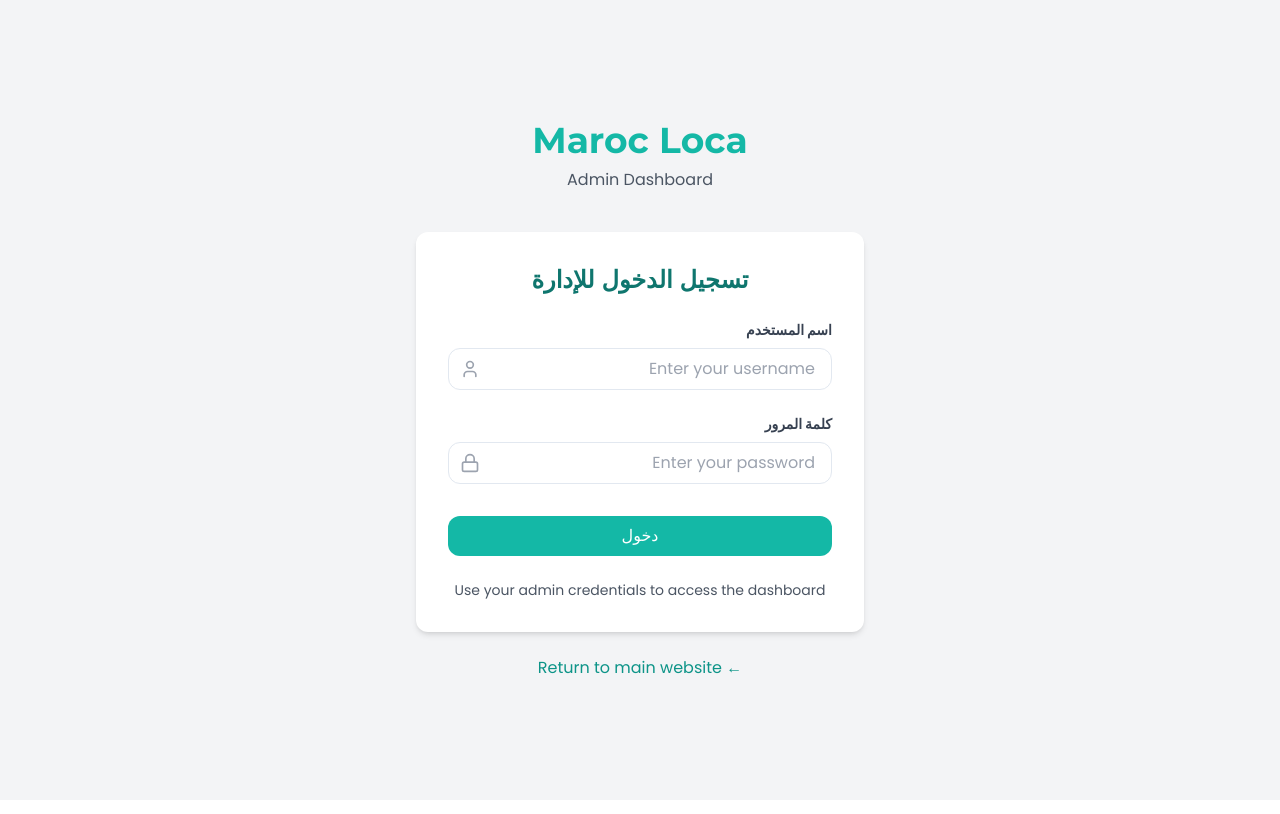
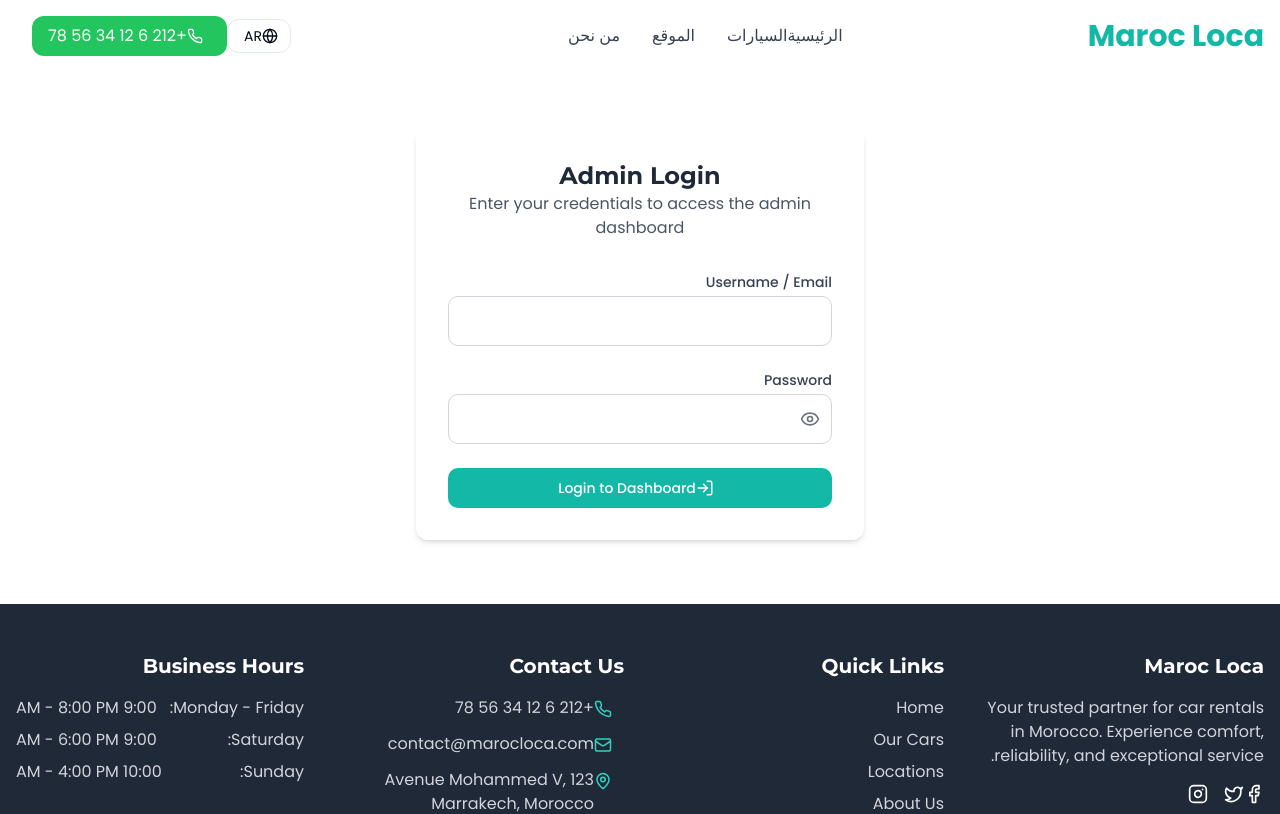
Before and after one commit to Ou319/maroc-loca-web, a React (Vite) app: page /admin-login in a window 1280 px wide. Shown: the top 814 px of the page. Built offline with nearby package versions, Linux system fonts and the light colour scheme.

Commit message:
Run SQL migrations
Apply the SQL migrations to the database.

```diff
--- a/src/pages/AdminLogin.tsx
+++ b/src/pages/AdminLogin.tsx
@@ -1,61 +1,82 @@
 
 import { useState } from "react";
 import { useNavigate } from "react-router-dom";
-import { useLanguage } from "@/contexts/LanguageContext";
+import { supabase } from "@/integrations/supabase/client";
 import { useToast } from "@/hooks/use-toast";
-import { Lock, User } from "lucide-react";
-import { supabase } from "@/integrations/supabase/client";
+import { Eye, EyeOff, LogIn } from "lucide-react";
+import { Button } from "@/components/ui/button";
+import Layout from "@/components/Layout";
 
 const AdminLogin = () => {
-  const { t } = useLanguage();
+  const navigate = useNavigate();
   const { toast } = useToast();
-  const navigate = useNavigate();
-  const [credentials, setCredentials] = useState({
+  const [isLoading, setIsLoading] = useState(false);
+  const [formData, setFormData] = useState({
     username: "",
     password: ""
   });
-  const [isLoading, setIsLoading] = useState(false);
+  const [showPassword, setShowPassword] = useState(false);
 
   const handleChange = (e: React.ChangeEvent<HTMLInputElement>) => {
     const { name, value } = e.target;
-    setCredentials(prev => ({ ...prev, [name]: value }));
+    setFormData(prev => ({ ...prev, [name]: value }));
+  };
+
+  const togglePasswordVisibility = () => {
+    setShowPassword(!showPassword);
   };
 
   const handleSubmit = async (e: React.FormEvent) => {
     e.preventDefault();
+
+    if (!formData.username || !formData.password) {
+      toast({
+        title: "Missing information",
+        description: "Please enter your username and password.",
+        variant: "destructive",
+      });
+      return;
+    }
+
     setIsLoading(true);
 
     try {
-      // Check admin credentials from the database
       const { data, error } = await supabase
         .from('admin_users')
         .select('*')
-        .eq('username', credentials.username)
-        .eq('password', credentials.password)
+        .eq('username', formData.username)
+        .eq('password', formData.password)
         .single();
 
-      if (error || !data) {
+      if (error) throw error;
+
+      if (data) {
+        // Store admin session in local storage
+        localStorage.setItem('admin_user', JSON.stringify({
+          id: data.id,
+          username: data.username,
+          isLoggedIn: true
+        }));
+
+        toast({
+          title: "Login successful",
+          description: "You are now logged in as admin.",
+        });
+
+        navigate('/admin');
+      } else {
         toast({
           title: "Login failed",
-          description: "Invalid username or password",
+          description: "Invalid username or password.",
           variant: "destructive",
-          duration: 3000,
         });
-      } else {
-        toast({
-          title: "Login successful",
-          description: "Welcome to the admin dashboard!",
-          duration: 3000,
-        });
-        navigate("/admin");
       }
     } catch (error) {
-      console.error("Login error:", error);
+      console.error("Error during login:", error);
       toast({
         title: "Login failed",
-        description: "There was an error processing your request",
+        description: "Invalid username or password.",
         variant: "destructive",
-        duration: 3000,
       });
     } finally {
       setIsLoading(false);
@@ -63,91 +84,78 @@ const AdminLogin = () => {
   };
 
   return (
-    <div className="min-h-screen flex items-center justify-center bg-gray-100 p-4">
-      <div className="w-full max-w-md">
-        <div className="text-center mb-10">
-          <h1 className="text-4xl font-bold text-teal-500 mb-2">Maroc Loca</h1>
-          <p className="text-gray-600">Admin Dashboard</p>
-        </div>
+    <Layout>
+      <div className="container mx-auto px-4 py-16">
+        <div className="max-w-md mx-auto bg-white rounded-xl shadow-md overflow-hidden p-8">
+          <div className="text-center mb-8">
+            <h1 className="text-2xl font-bold text-gray-800">Admin Login</h1>
+            <p className="text-gray-600">Enter your credentials to access the admin dashboard</p>
+          </div>
 
-        <div className="bg-white shadow-md rounded-xl p-8">
-          <h2 className="text-2xl font-bold mb-6 text-center text-teal-700">
-            {t("admin.login.title")}
-          </h2>
+          <form onSubmit={handleSubmit} className="space-y-6">
+            <div>
+              <label htmlFor="username" className="block text-sm font-medium text-gray-700 mb-1">
+                Username / Email
+              </label>
+              <input
+                type="text"
+                id="username"
+                name="username"
+                value={formData.username}
+                onChange={handleChange}
+                className="w-full p-3 border border-gray-300 rounded-md focus:outline-none focus:ring-2 focus:ring-teal-500"
+                required
+              />
+            </div>
 
-          <form onSubmit={handleSubmit}>
-            <div className="mb-6">
-              <label className="block text-gray-700 text-sm font-bold mb-2" htmlFor="username">
-                {t("admin.login.username")}
+            <div>
+              <label htmlFor="password" className="block text-sm font-medium text-gray-700 mb-1">
+                Password
               </label>
               <div className="relative">
-                <div className="absolute inset-y-0 left-0 flex items-center pl-3 pointer-events-none">
-                  <User className="h-5 w-5 text-gray-400" />
-                </div>
                 <input
-                  id="username"
-                  name="username"
-                  type="text"
-                  autoComplete="username"
+                  type={showPassword ? "text" : "password"}
+                  id="password"
+                  name="password"
+                  value={formData.password}
+                  onChange={handleChange}
+                  className="w-full p-3 border border-gray-300 rounded-md focus:outline-none focus:ring-2 focus:ring-teal-500"
                   required
-                  value={credentials.username}
-                  onChange={handleChange}
-                  className="pl-10 w-full px-4 py-2 border rounded-lg focus:outline-none focus:ring-2 focus:ring-teal-500"
-                  placeholder="Enter your username"
                 />
+                <button
+                  type="button"
+                  onClick={togglePasswordVisibility}
+                  className="absolute right-3 top-1/2 -translate-y-1/2 text-gray-500 hover:text-gray-700"
+                >
+                  {showPassword ? <EyeOff size={20} /> : <Eye size={20} />}
+                </button>
               </div>
             </div>
 
-            <div className="mb-8">
-              <label className="block text-gray-700 text-sm font-bold mb-2" htmlFor="password">
-                {t("admin.login.password")}
-              </label>
-              <div className="relative">
-                <div className="absolute inset-y-0 left-0 flex items-center pl-3 pointer-events-none">
-                  <Lock className="h-5 w-5 text-gray-400" />
-                </div>
-                <input
-                  id="password"
-                  name="password"
-                  type="password"
-                  autoComplete="current-password"
-                  required
-                  value={credentials.password}
-                  onChange={handleChange}
-                  className="pl-10 w-full px-4 py-2 border rounded-lg focus:outline-none focus:ring-2 focus:ring-teal-500"
-                  placeholder="Enter your password"
-                />
-              </div>
-            </div>
-
-            <button
+            <Button
               type="submit"
+              className="w-full py-3 flex items-center justify-center"
               disabled={isLoading}
-              className={`w-full bg-teal-500 text-white py-2 px-4 rounded-lg hover:bg-teal-600 transition-colors ${
-                isLoading ? "opacity-70 cursor-not-allowed" : ""
-              }`}
             >
-              {isLoading ? "Logging in..." : t("admin.login.submit")}
-            </button>
+              {isLoading ? (
+                <span className="flex items-center">
+                  <svg className="animate-spin -ml-1 mr-2 h-4 w-4 text-white" xmlns="http://www.w3.org/2000/svg" fill="none" viewBox="0 0 24 24">
+                    <circle className="opacity-25" cx="12" cy="12" r="10" stroke="currentColor" strokeWidth="4"></circle>
+                    <path className="opacity-75" fill="currentColor" d="M4 12a8 8 0 018-8V0C5.373 0 0 5.373 0 12h4zm2 5.291A7.962 7.962 0 014 12H0c0 3.042 1.135 5.824 3 7.938l3-2.647z"></path>
+                  </svg>
+                  Logging in...
+                </span>
+              ) : (
+                <span className="flex items-center">
+                  <LogIn className="mr-2" size={18} />
+                  Login to Dashboard
+                </span>
+              )}
+            </Button>
           </form>
-
-          <div className="mt-6 text-center text-sm">
-            <p className="text-gray-600">
-              Use your admin credentials to access the dashboard
-            </p>
-          </div>
-        </div>
-
-        <div className="mt-6 text-center">
-          <a
-            href="/"
-            className="text-teal-600 hover:underline"
-          >
-            ← Return to main website
-          </a>
         </div>
       </div>
-    </div>
+    </Layout>
   );
 };
 
--- a/src/pages/Cars.tsx
+++ b/src/pages/Cars.tsx
@@ -128,25 +128,6 @@ const CarsPage = () => {
                 onChange={handleSearchChange}
               />
             </div>
-
-            {/* Category Tabs */}
-            <div className="mt-6">
-              <div className="flex flex-wrap gap-2">
-                {CATEGORIES.map(category => (
-                  <button
-                    key={category}
-                    onClick={() => handleCategoryChange(category)}
-                    className={`px-4 py-2 rounded-md text-sm font-medium transition-colors ${
-                      selectedCategory === category
-                        ? "bg-teal-500 text-white"
-                        : "bg-gray-100 text-gray-700 hover:bg-gray-200"
-                    }`}
-                  >
-                    {category === "All" ? t("cars.filter.all") : category}
-                  </button>
-                ))}
-              </div>
-            </div>
           </div>
 
           {/* Cars Grid */}
```
